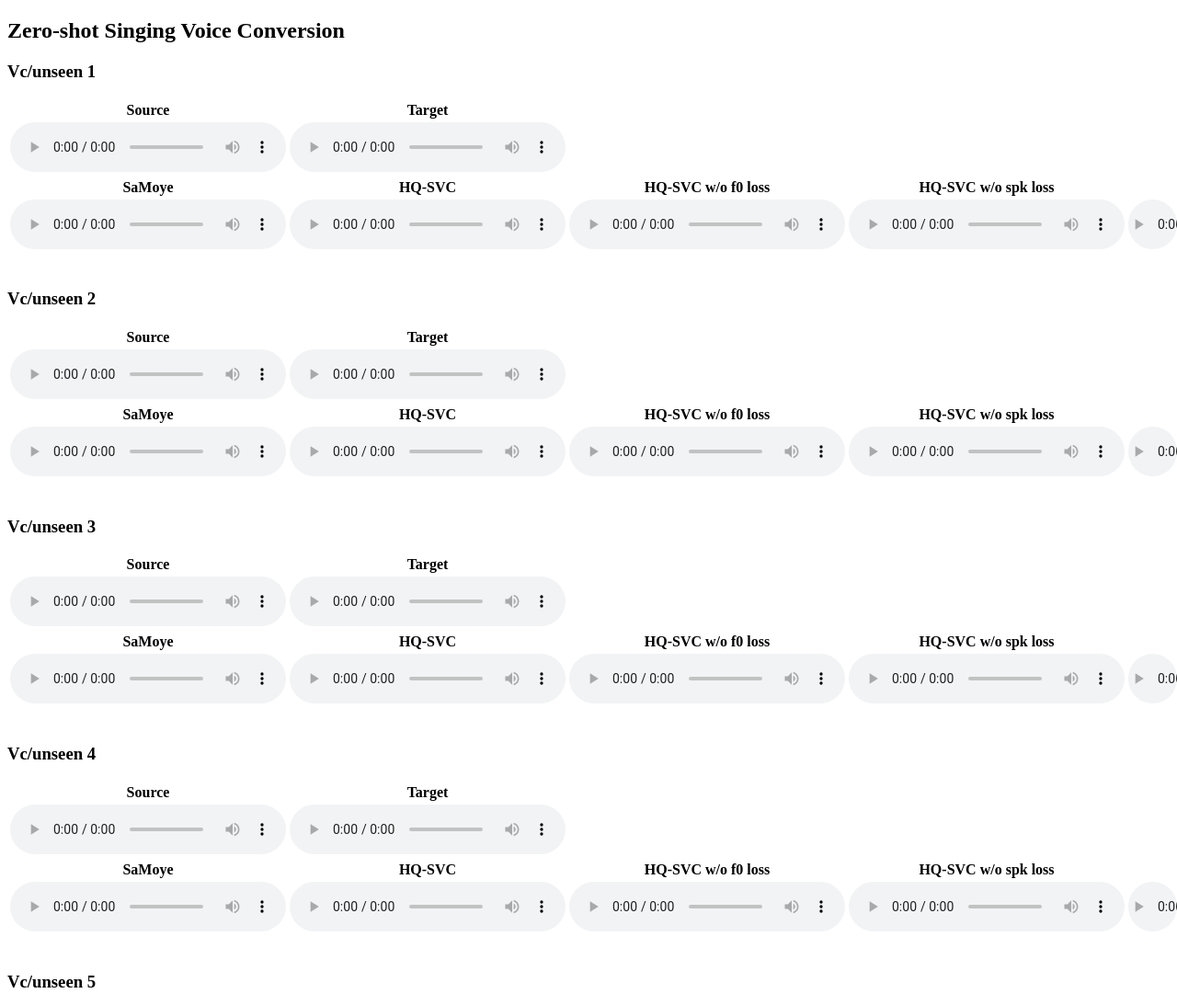
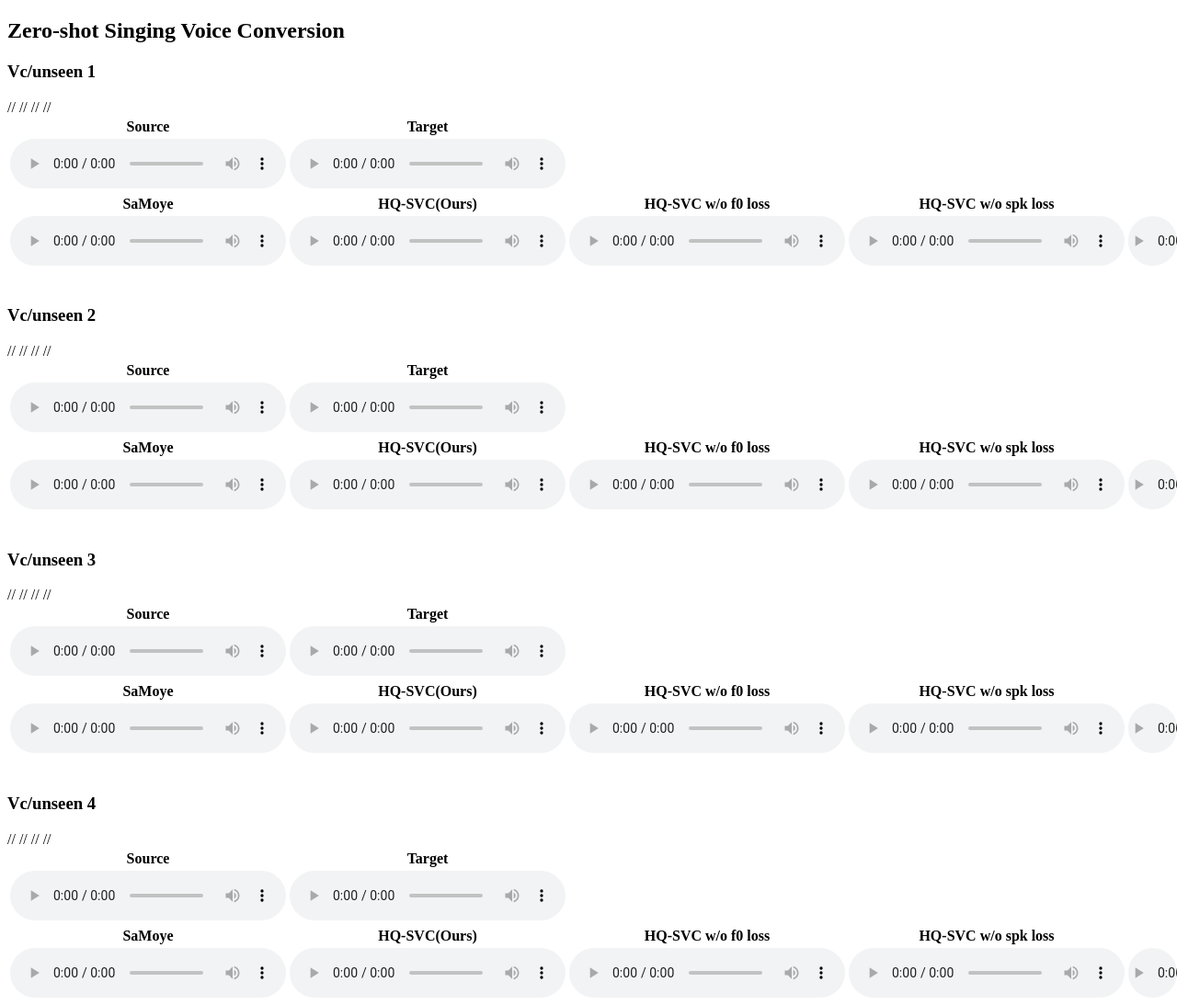
Before and after one commit to ShawnPi233/HQ-SVC-demo, a plain HTML site: page demo.html in a window 1280 px wide. Shown: the top 1093 px of the page at 92% size. Drawn offline with Linux system fonts and the light colour scheme.

Commit message:
Update demo.html

```diff
--- a/demo.html
+++ b/demo.html
@@ -46,9 +46,9 @@
                 <thead
                     <tr>
                         <th style="text-align: center"><strong>SaMoye</strong></th>
-                        <th style="text-align: center"><strong>HQ-SVC</strong></th>
-                        <th style="text-align: center"><strong>HQ-SVC w/o f0 loss</strong></th>
-                        <th style="text-align: center"><strong>HQ-SVC w/o spk loss</strong></th>
+                        <th style="text-align: center"><strong>HQ-SVC(Ours)</strong></th>
+                        // <th style="text-align: center"><strong>HQ-SVC w/o f0 loss</strong></th>
+                        // <th style="text-align: center"><strong>HQ-SVC w/o spk loss</strong></th>
                         <th style="text-align: center"><strong>FACodec-SVC</strong></th>
                     </tr>
                 </thead>
@@ -58,10 +58,10 @@
                                 controls="" preload=""></audio></td>
                         <td style="text-align: left"><audio src="audios/${mode}/output/s2t/m1/${clip}.wav"
                             controls="" preload=""></audio></td>
-                        <td style="text-align: left"><audio src="audios/${mode}/output/s2t/m2/${clip}.wav"
-                            controls="" preload=""></audio></td>
-                        <td style="text-align: left"><audio src="audios/${mode}/output/s2t/m3/${clip}.wav"
-                            controls="" preload=""></audio></td>
+                        // <td style="text-align: left"><audio src="audios/${mode}/output/s2t/m2/${clip}.wav"
+                        //     controls="" preload=""></audio></td>
+                        // <td style="text-align: left"><audio src="audios/${mode}/output/s2t/m3/${clip}.wav"
+                        //     controls="" preload=""></audio></td>
                         <td style="text-align: left"><audio src="audios/${mode}/output/s2t/m4/${clip}.wav"
                             controls="" preload=""></audio></td>
                     </tr>
@@ -100,7 +100,7 @@
                 <thead
                     <tr>
                         <th style="text-align: center"><strong>AudioSR</strong></th>
-                        <th style="text-align: center"><strong>HQ-SVC</strong></th>
+                        <th style="text-align: center"><strong>HQ-SVC(Ours)</strong></th>
                     </tr>
                 </thead>
                 <tbody>
@@ -139,7 +139,7 @@
             <thead
                 <tr>
                     <th style="text-align: center"><strong>AudioSR</strong></th>
-                    <th style="text-align: center"><strong>HQ-SVC</strong></th>
+                    <th style="text-align: center"><strong>HQ-SVC(Ours)</strong></th>
                 </tr>
             </thead>
             <tbody>
```
